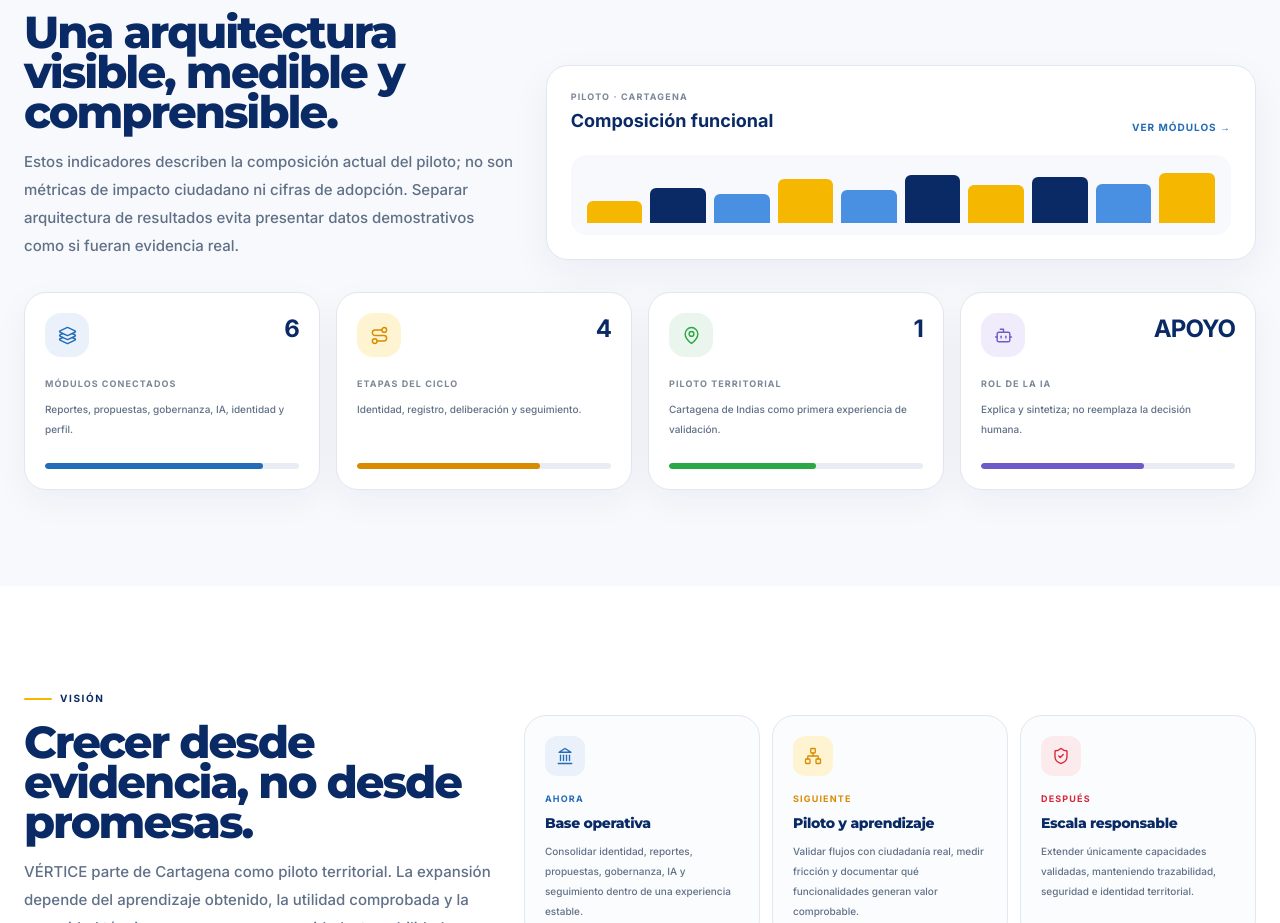
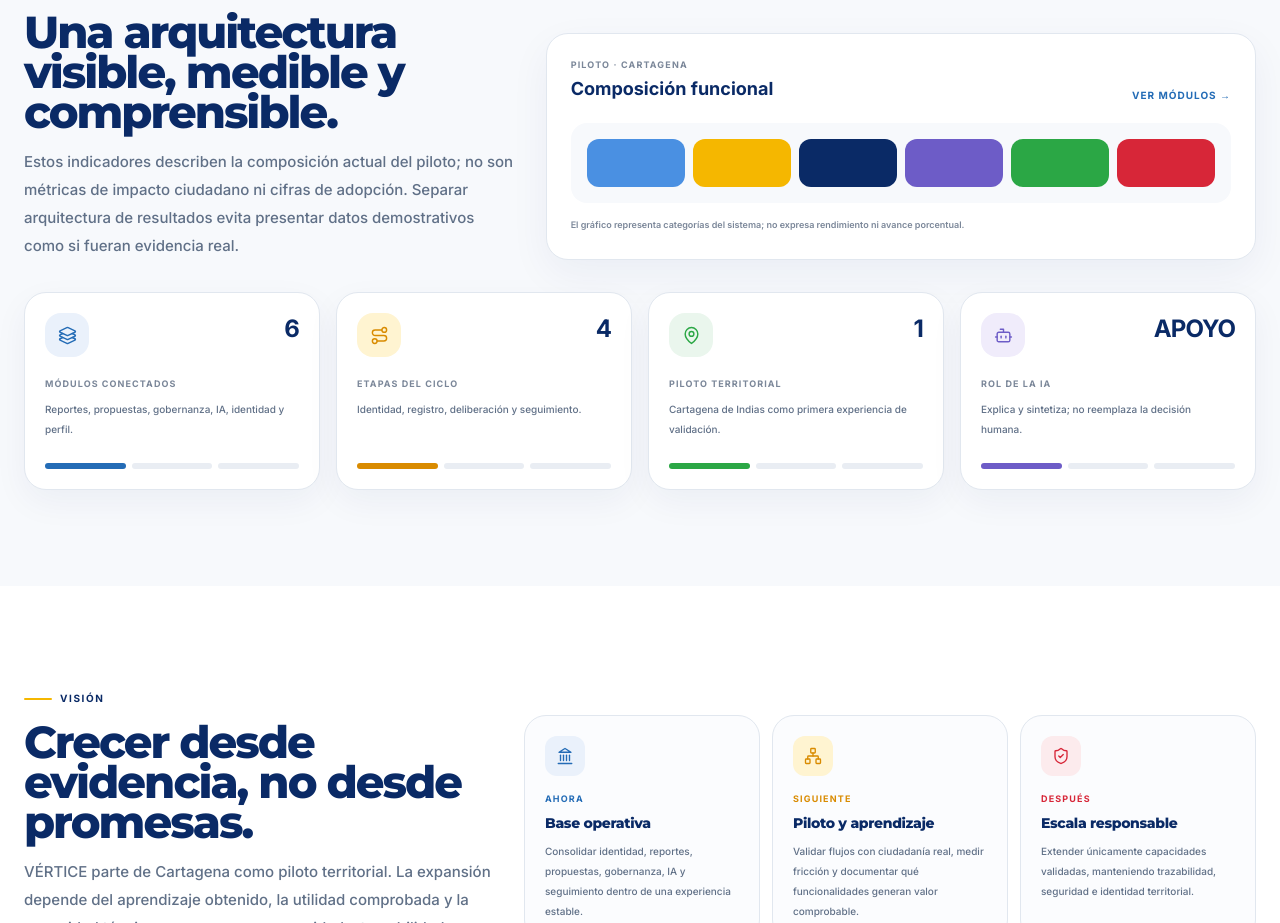
Before and after one commit to VladPhil92/Vertice-OS, a Next.js app in the folder apps/web/: page / in a window 1280 px wide. Shown: the part 4840-5763 px from the top of the page. Built offline with nearby package versions, Linux system fonts and the light colour scheme; a web font is replaced by a local one.

Commit message:
fix(web): avoid synthetic progress semantics in pilot indicators

```diff
--- a/apps/web/components/sections/ProductIndicatorsSection.tsx
+++ b/apps/web/components/sections/ProductIndicatorsSection.tsx
@@ -9,7 +9,6 @@ const INDICATORS = [
     note: 'Reportes, propuestas, gobernanza, IA, identidad y perfil.',
     color: '#246CB6',
     bg: '#EAF1FB',
-    progress: 86,
   },
   {
     icon: Route,
@@ -18,7 +17,6 @@ const INDICATORS = [
     note: 'Identidad, registro, deliberación y seguimiento.',
     color: '#D98B00',
     bg: '#FFF4D1',
-    progress: 72,
   },
   {
     icon: MapPin,
@@ -27,7 +25,6 @@ const INDICATORS = [
     note: 'Cartagena de Indias como primera experiencia de validación.',
     color: '#2BA745',
     bg: '#EAF6ED',
-    progress: 58,
   },
   {
     icon: Bot,
@@ -36,7 +33,6 @@ const INDICATORS = [
     note: 'Explica y sintetiza; no reemplaza la decisión humana.',
     color: '#6D5CC7',
     bg: '#F0ECFB',
-    progress: 64,
   },
 ] as const
 
@@ -61,20 +57,19 @@ export function ProductIndicatorsSection() {
                 Ver módulos →
               </a>
             </div>
-            <div className="mt-5 flex h-20 items-end gap-2 rounded-2xl bg-[#F7F9FC] px-4 pb-3 pt-4">
-              {[42, 68, 56, 84, 64, 92, 73, 88, 76, 96].map((height, index) => (
-                <span
-                  key={index}
-                  className="flex-1 rounded-t-md"
-                  style={{ height: `${height}%`, background: index % 3 === 0 ? '#F5B700' : index % 2 === 0 ? '#4A90E2' : '#0A2A66' }}
-                />
+            <div className="mt-5 grid grid-cols-6 gap-2 rounded-2xl bg-[#F7F9FC] p-4" aria-label="Seis módulos conectados">
+              {['#4A90E2', '#F5B700', '#0A2A66', '#6D5CC7', '#2BA745', '#D72638'].map((color, index) => (
+                <span key={index} className="h-12 rounded-xl" style={{ background: color }} />
               ))}
+            </div>
+            <div className="mt-3 text-[9px] font-semibold leading-5 text-[#7B8799]">
+              El gráfico representa categorías del sistema; no expresa rendimiento ni avance porcentual.
             </div>
           </div>
         </div>
 
         <div className="mt-8 grid gap-4 md:grid-cols-2 xl:grid-cols-4">
-          {INDICATORS.map(({ icon: Icon, label, value, note, color, bg, progress }) => (
+          {INDICATORS.map(({ icon: Icon, label, value, note, color, bg }) => (
             <article key={label} className="rounded-[22px] border border-[#E1E7EF] bg-white p-5 shadow-[0_12px_34px_rgba(10,42,102,.05)]">
               <div className="flex items-start justify-between gap-4">
                 <div className="flex h-11 w-11 shrink-0 items-center justify-center rounded-2xl" style={{ color, background: bg }}>
@@ -84,8 +79,10 @@ export function ProductIndicatorsSection() {
               </div>
               <div className="mt-5 text-[9px] font-extrabold uppercase tracking-[.12em] text-[#7B8799]">{label}</div>
               <p className="mt-2 min-h-[48px] text-[10px] font-medium leading-5 text-[#607087]">{note}</p>
-              <div className="mt-4 h-1.5 overflow-hidden rounded-full bg-[#E9EDF3]">
-                <div className="h-full rounded-full" style={{ width: `${progress}%`, background: color }} />
+              <div className="mt-4 flex gap-1.5">
+                {[0, 1, 2].map((segment) => (
+                  <span key={segment} className="h-1.5 flex-1 rounded-full" style={{ background: segment === 0 ? color : '#E9EDF3' }} />
+                ))}
               </div>
             </article>
           ))}
```
